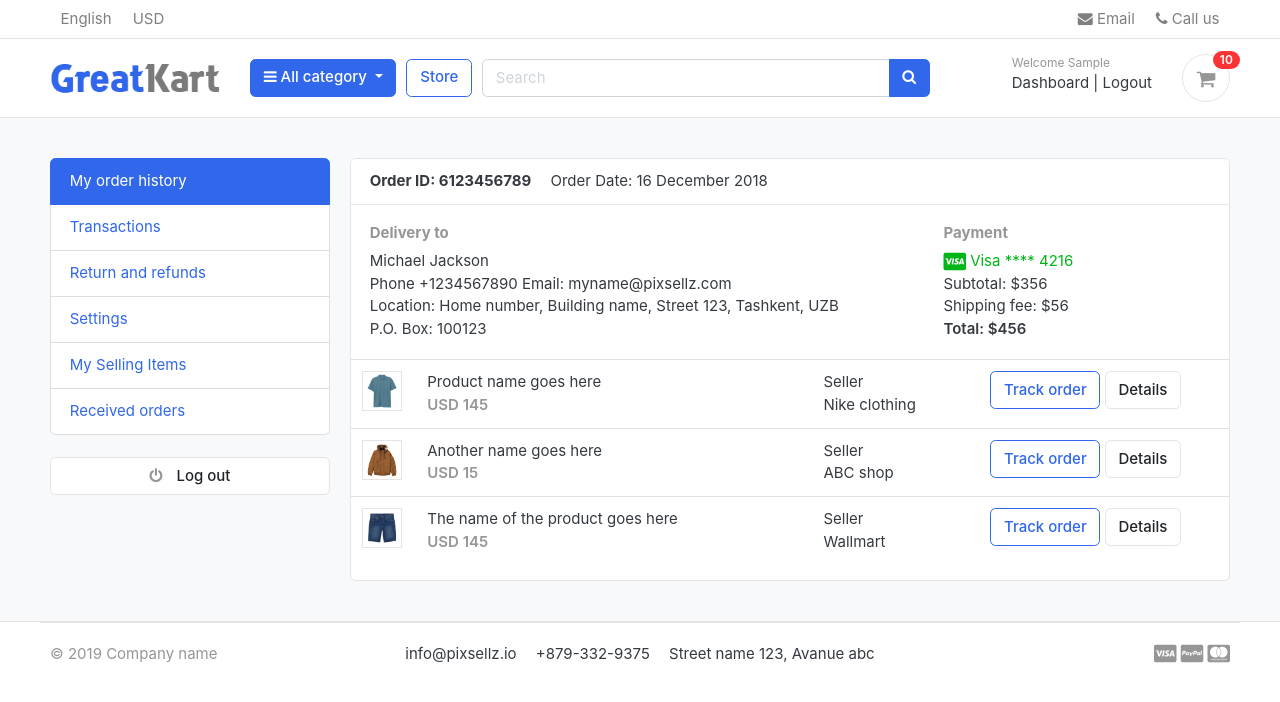
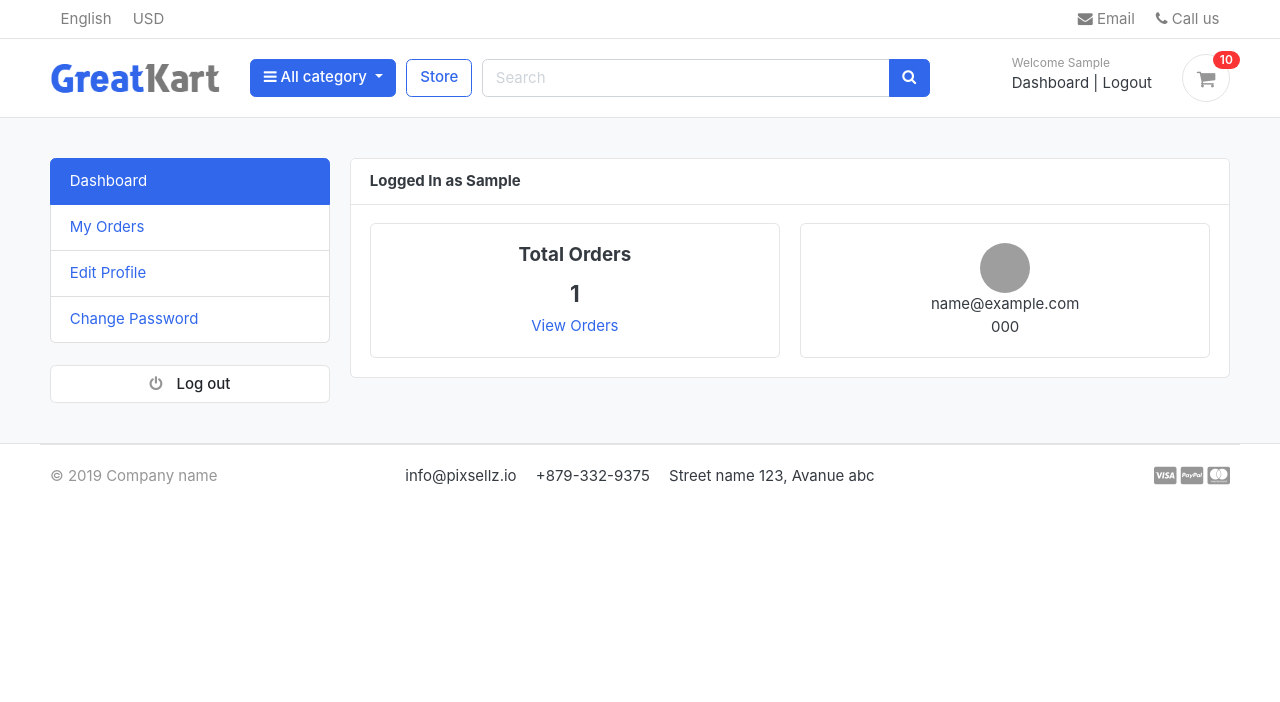
Before and after one commit to Anjitha-Sebastian/greatkart_ecommerce_django, a Django app: page /accounts/ in a window 1280 px wide. Shown: the top 702 px of the page. Run offline with Django 5.2, Linux system fonts and the light colour scheme; a user stored in the database is signed in; tables that the repository leaves empty hold one stand-in row (values such as "Sample post"); some libraries are stand-ins or nearby versions; some web fonts are replaced; grey boxes are pictures that could not be loaded.

Commit message:
final push

```diff
--- a/accounts/admin.py
+++ b/accounts/admin.py
@@ -1,5 +1,5 @@
 from django.contrib import admin
-from .models import Account
+from .models import Account,UserProfile
 from django.contrib.auth.admin import UserAdmin
 
 # Register your models here.
@@ -13,4 +13,8 @@ class AccountAdmin(UserAdmin):
     list_filter = ()
     fieldsets = ()
 
+class UserProfileAdmin(admin.ModelAdmin):
+    list_display = ('user', 'city', 'state', 'country')
+
 admin.site.register(Account,AccountAdmin)
+admin.site.register(UserProfile,UserProfileAdmin)
--- a/accounts/models.py
+++ b/accounts/models.py
@@ -67,3 +67,17 @@ class Account(AbstractBaseUser):
 
     def has_module_perms(self, add_label):
         return True
+
+class UserProfile(models.Model):
+    user = models.OneToOneField(Account, on_delete=models.CASCADE)
+    address_line_1 = models.CharField(blank=True, max_length=100)
+    address_line_2 = models.CharField(blank=True, max_length=100)
+    city = models.CharField(blank=True, max_length=20)
+    state = models.CharField(blank=True, max_length=20)
+    country = models.CharField(blank=True, max_length=20)
+
+    def __str__(self):
+        return self.user.first_name
+
+    def full_address(self):
+        return f'{self.address_line_1} {self.address_line_2}'
--- a/accounts/urls.py
+++ b/accounts/urls.py
@@ -11,4 +11,8 @@ urlpatterns = [
     path('forgotPassword/',views.forgotPassword, name='forgotPassword'),
     path('resetpassword_validate/<uidb64>/<token>/', views.resetpassword_validate, name='resetpassword_validate'),
     path('resetPassword/', views.resetPassword, name='resetPassword'),
+    path('my_orders/', views.my_orders, name='my_orders'),
+    path('edit_profile/', views.edit_profile, name='edit_profile'),
+    path('change_password/', views.change_password, name='change_password'),
+    path('order_detail/<int:order_id>/', views.order_detail, name='order_detail')
     ]
--- a/accounts/views.py
+++ b/accounts/views.py
@@ -1,9 +1,10 @@
-from django.shortcuts import render,redirect
-from .forms import RegistrationForm
-from .models import Account
+from django.shortcuts import render,redirect,get_object_or_404
+from .forms import RegistrationForm,UserForm,UserProfileForm
+from .models import Account,UserProfile
 from django.contrib import messages
 from django.contrib import auth
 from django.contrib.auth.decorators import login_required
+from orders.models import Order, OrderProduct
 from django.http import HttpResponse
 
 # Verification email
@@ -35,6 +36,13 @@ def register(request):
             user=Account.objects.create_user(first_name=first_name,last_name=last_name,email=email,username=username,password=password)
             user.phone_number = phone_number
             user.save()
+
+
+            # Create a user profile. This will create a user profile once the user sign up
+            profile = UserProfile()
+            profile.user_id = user.id
+            profile.save()
+
             # USER ACTIVATION
             current_site = get_current_site(request)
             mail_subject = 'Please activate your account'
@@ -143,7 +151,15 @@ def activate(request,uidb64,token):
 
 @login_required(login_url = 'login')
 def dashboard(request):
-    return render(request,'accounts/dashboard.html')
+    orders = Order.objects.order_by('-created_at').filter(user_id=request.user.id, is_ordered=True)
+    orders_count = orders.count()
+
+    # userprofile = UserProfile.objects.get(user_id=request.user.id)
+    context = {
+        'orders_count': orders_count,
+        # 'userprofile': userprofile,
+    }
+    return render(request, 'accounts/dashboard.html', context)
 
 def forgotPassword(request):
     if request.method == 'POST':
@@ -204,3 +220,74 @@ def resetPassword(request):
             return redirect('resetPassword')
     else:
         return render(request, 'accounts/resetPassword.html')
+
+def my_orders(request):
+    orders = Order.objects.filter(user=request.user, is_ordered=True).order_by('-created_at')
+    context = {
+        'orders': orders,
+    }
+    return render(request, 'accounts/my_orders.html', context)
+
+
+@login_required(login_url = 'login')
+def edit_profile(request):
+    userprofile = get_object_or_404(UserProfile, user=request.user)
+    if request.method == 'POST':
+        user_form = UserForm(request.POST, instance=request.user)
+        profile_form = UserProfileForm(request.POST, instance=userprofile)
+        if user_form.is_valid() and profile_form.is_valid():
+            user_form.save()
+            profile_form.save()
+            messages.success(request, 'Your profile has been updated.')
+            return redirect('edit_profile')
+    else:
+        user_form = UserForm(instance=request.user)
+        profile_form = UserProfileForm(instance=userprofile)
+    context = {
+        'user_form': user_form,
+        'profile_form': profile_form,
+        'userprofile': userprofile,
+    }
+    return render(request, 'accounts/edit_profile.html',context)
+
+
+@login_required(login_url='login')
+def change_password(request):
+    if request.method == 'POST':
+        current_password = request.POST['current_password']
+        new_password = request.POST['new_password']
+        confirm_password = request.POST['confirm_password']
+
+        user = Account.objects.get(username__exact=request.user.username)
+
+        if new_password == confirm_password:
+            success = user.check_password(current_password)
+            if success:
+                user.set_password(new_password)
+                user.save()
+                # auth.logout(request)
+                messages.success(request, 'Password updated successfully.')
+                return redirect('change_password')
+            else:
+                messages.error(request, 'Please enter valid current password')
+                return redirect('change_password')
+        else:
+            messages.error(request, 'Password does not match!')
+            return redirect('change_password')
+    return render(request, 'accounts/change_password.html')
+
+
+@login_required(login_url='login')
+def order_detail(request, order_id):
+    order_detail = OrderProduct.objects.filter(order__order_number=order_id)
+    order = Order.objects.get(order_number=order_id)
+    subtotal = 0
+    for i in order_detail:
+        subtotal += i.product_price * i.quantity
+
+    context = {
+        'order_detail': order_detail,
+        'order': order,
+        'subtotal': subtotal,
+    }
+    return render(request, 'accounts/order_detail.html', context)
--- a/greatkart/urls.py
+++ b/greatkart/urls.py
@@ -22,7 +22,7 @@ from django.conf import settings
 
 
 urlpatterns = [
-    path('admin/', admin.site.urls),
+    path('secured_admin/', admin.site.urls),
     path("",views.Home,name="home"),
     path("store/",include('store.urls')),
     path("accounts/",include('accounts.urls')),
--- a/templates/accounts/dashboard.html
+++ b/templates/accounts/dashboard.html
@@ -3,86 +3,35 @@
 <section class="section-conten padding-y bg">
 <div class="container">
 	<div class="row">
-	<aside class="col-md-3">
-		<!--   SIDEBAR   -->
-		<ul class="list-group">
-			<a class="list-group-item active" href="#"> My order history </a>
-			<a class="list-group-item" href="#"> Transactions </a>
-			<a class="list-group-item" href="#"> Return and refunds </a>
-			<a class="list-group-item" href="#">Settings </a>
-			<a class="list-group-item" href="#"> My Selling Items </a>
-			<a class="list-group-item" href="#"> Received orders </a>
-		</ul>
-		<br>
-		<a class="btn btn-light btn-block" href="{%url 'logout'%}"> <i class="fa fa-power-off"></i> <span class="text">Log out</span> </a>
-		<!--   SIDEBAR .//END   -->
-	</aside>
+	{%include 'includes/dashboard_sidebar.html'%}
 	<main class="col-md-9">
 		<article class="card">
 		<header class="card-header">
-			<strong class="d-inline-block mr-3">Order ID: 6123456789</strong>
-			<span>Order Date: 16 December 2018</span>
+			<strong class="d-inline-block mr-3">Logged In as {{user.first_name}}</strong>
+
 		</header>
 		<div class="card-body">
 			<div class="row">
-				<div class="col-md-8">
-					<h6 class="text-muted">Delivery to</h6>
-					<p>Michael Jackson <br>
-					Phone +1234567890 Email: myname@pixsellz.com <br>
-			    	Location: Home number, Building name, Street 123,  Tashkent, UZB <br>
-			    	P.O. Box: 100123
-			 		</p>
+
+			<div class="col-md-6">
+				<div class="card" style="text-align:center;">
+					<div class="card-body">
+						<h5 class="card-title">Total Orders</h5>
+						<h4>{{orders_count}}</h4>
+						<a href="{%url 'my_orders'%}">View Orders</a>
+					</div>
 				</div>
-				<div class="col-md-4">
-					<h6 class="text-muted">Payment</h6>
-					<span class="text-success">
-						<i class="fab fa-lg fa-cc-visa"></i>
-					    Visa  **** 4216
-					</span>
-					<p>Subtotal: $356 <br>
-					 Shipping fee:  $56 <br>
-					 <span class="b">Total:  $456 </span>
-					</p>
+			</div>
+			<div class="col-md-6">
+				<div class="card" style="text-align:center;">
+					<div class="card-body">
+						<img src="https://www.w3schools.com/howto/img_avatar.png" alt="User Profile Picture" width="50" height="50" style="border-radius:50%;">
+						<p class="mb-0">{{user.email}}</p>
+						<p>{{user.phone_number}}</p>
+					</div>
 				</div>
-			</div> <!-- row.// -->
 		</div> <!-- card-body .// -->
-		<div class="table-responsive">
-		<table class="table table-hover">
-			<tr>
-				<td width="65">
-					<img src="../images/items/1.jpg" class="img-xs border">
-				</td>
-				<td>
-					<p class="title mb-0">Product name goes here </p>
-					<var class="price text-muted">USD 145</var>
-				</td>
-				<td> Seller <br> Nike clothing </td>
-				<td width="250"> <a href="#" class="btn btn-outline-primary">Track order</a> <a href="#" class="btn btn-light"> Details </a> </td>
-			</tr>
-			<tr>
-				<td>
-					<img src="../images/items/2.jpg" class="img-xs border">
-				</td>
-				<td>
-					<p class="title mb-0">Another name goes here </p>
-					<var class="price text-muted">USD 15</var>
-				</td>
-				<td> Seller <br> ABC shop </td>
-				<td> <a href="#" class="btn btn-outline-primary">Track order</a> <a href="#" class="btn btn-light"> Details </a> </td>
-			</tr>
-			<tr>
-				<td>
-					<img src="../images/items/3.jpg" class="img-xs border">
-				</td>
-				<td>
-					<p class="title mb-0">The name of the product  goes here </p>
-					<var class="price text-muted">USD 145</var>
-				</td>
-				<td> Seller <br> Wallmart </td>
-				<td> <a href="#" class="btn btn-outline-primary">Track order</a> <a href="#" class="btn btn-light"> Details </a> </td>
-			</tr>
-		</table>
-		</div> <!-- table-responsive .end// -->
+
 		</article> <!-- order-group.// -->
 	</main>
 </div> <!-- row.// -->
--- /dev/null
+++ b/templates/includes/dashboard_sidebar.html
@@ -0,0 +1,11 @@
+<aside class="col-md-3">
+		<!--   SIDEBAR   -->
+		<ul class="list-group">
+			<a class="list-group-item {% if '/accounts/' == request.path %}active{% endif %}" href="{% url 'dashboard' %}"> Dashboard </a>
+			<a class="list-group-item {% if '/my_orders/' in request.path %}active{% endif %}" href="{% url 'my_orders' %}"> My Orders </a>
+			<a class="list-group-item {% if '/edit_profile/' in request.path %}active{% endif %}" href="{% url 'edit_profile' %}"> Edit Profile </a>
+    		<a class="list-group-item {% if '/change_password/' in request.path %}active{% endif %}" href="{% url 'change_password' %}"> Change Password </a>  		</ul>
+		<br>
+		<a class="btn btn-light btn-block" href="{%url 'logout'%}"> <i class="fa fa-power-off"></i> <span class="text">Log out</span> </a>
+		<!--   SIDEBAR .//END   -->
+	</aside>
```
Also changed, not shown: accounts/forms.py (+23 -1 lines), greatkart/settings.py (+16 -8 lines), requirements.txt (added, +16 -0 lines), static/css/custom.css (added, +61 -0 lines), templates/accounts/change_password.html (added, +51 -0 lines), templates/accounts/edit_profile.html (added, +73 -0 lines), templates/accounts/my_orders.html (added, +51 -0 lines), templates/accounts/order_detail.html (added, +108 -0 lines), accounts/migrations/0009_userprofile.py (added), static/images/banners/cover.jpg (added), 1 other file.
